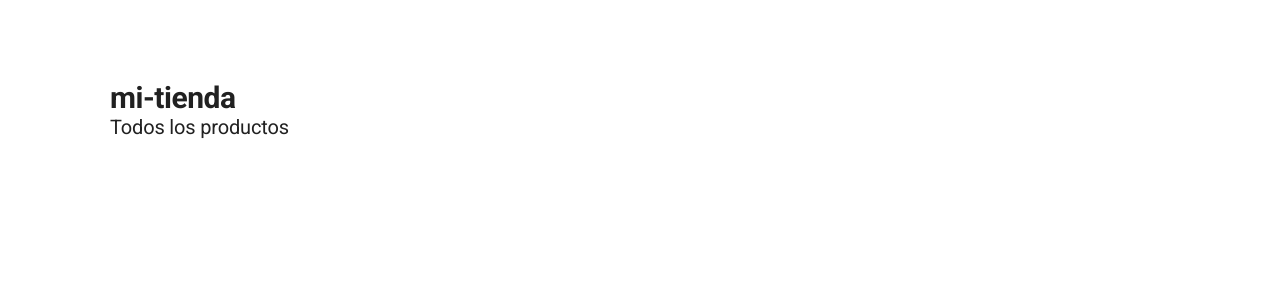
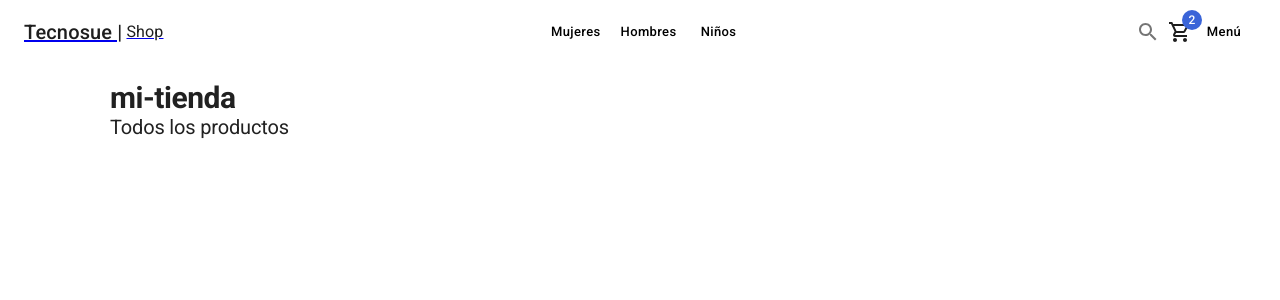
Before and after one commit to tecnosue/tecnosue-shop, a Next.js app: page / in a window 1280 px wide. Shown: the top 300 px of the page. Built offline with nearby package versions, Linux system fonts and the light colour scheme.

Commit message:
Componente Navbar.

```diff
--- a/components/layouts/ShopLayout.tsx
+++ b/components/layouts/ShopLayout.tsx
@@ -1,54 +1,50 @@
-import Head from 'next/head';
-import { FC } from 'react';
+import Head from "next/head";
+import { FC } from "react";
+import { Navbar } from '../ui';
 
 
 interface Props {
-    title: string;
-    pageDescription: string;
-    imageFullUrl?: string;
+  title: string;
+  pageDescription: string;
+  imageFullUrl?: string;
 }
 
-
-
-export const ShopLayout:FC = ({ children, title, pageDescription, imageFullurl }) => {
+export const ShopLayout: FC = ({
+  children,
+  title,
+  pageDescription,
+  imageFullurl,
+}) => {
   return (
     <>
       <Head>
-        <title>{ 'title' }</title>
+        <title>{"title"}</title>
 
-        <meta name="description" content={ pageDescription } />
+        <meta name="description" content={pageDescription} />
 
+        <meta name="og:title" content={title} />
+        <meta name="og:description" content={pageDescription} />
 
-            <meta name="og:title" content={ title } />
-            <meta name="og:description" content={ pageDescription } />
-
-            {
-                imageFullurl && (
-                    <meta name="og:image" content={ imageFullUrl } />
-                )
-            }
+        {imageFullurl && <meta name="og:image" content={imageFullUrl} />}
       </Head>
 
       <nav>
-        {/* TODO : NAVBAR */}
-
-
+        <Navbar />
       </nav>
       {/* TODO : SIDEBAR */}
 
-     <main style={{
-        margin: '80px',
-        maxWidth: '1440px',
-        padding: '0px 30px'
-     }}>
-        { children }
+      <main
+        style={{
+          margin: "80px",
+          maxWidth: "1440px",
+          padding: "0px 30px",
+        }}
+      >
+        {children}
+      </main>
 
-     </main>
-
-     {/* Footer */}
-     <footer>
-            {/* TODO: footer */}
-     </footer>
+      {/* Footer */}
+      <footer>{/* TODO: footer */}</footer>
     </>
   );
 };
--- /dev/null
+++ b/components/ui/Navbar.tsx
@@ -0,0 +1,66 @@
+import NextLink from "next/link";
+
+import {
+  AppBar,
+  Button,
+  Badge,
+  IconButton,
+  Link,
+  Toolbar,
+  Typography,
+  Box,
+} from "@mui/material";
+import { SearchOutlined, ShoppingCartOutlined } from "@mui/icons-material";
+
+export const Navbar = () => {
+  return (
+    <AppBar>
+      <Toolbar>
+        <NextLink href="/" passHref>
+          <Link display="flex" alignItems="center">
+            <Typography variant="h6">Tecnosue |</Typography>
+            <Typography sx={{ ml: 0.5 }}>Shop</Typography>
+          </Link>
+        </NextLink>
+
+        {/* Box flex={ 1 } -> ocupa el espacio que tiene disponible */}
+
+        <Box flex={1} />
+
+        <Box sx={{ display: { xs: "none", sm: "block" } }}>
+          <NextLink href="/category/men" passHref>
+            <Link>
+              <Button>Mujeres</Button>
+            </Link>
+          </NextLink>
+          <NextLink href="/category/men" passHref>
+            <Link>
+              <Button>Hombres</Button>
+            </Link>
+          </NextLink>
+          <NextLink href="/category/men" passHref>
+            <Link>
+              <Button>Niños</Button>
+            </Link>
+          </NextLink>
+        </Box>
+
+        <Box flex={1} />
+
+        <IconButton>
+          <SearchOutlined />
+        </IconButton>
+
+        <NextLink href="/cart" passHref>
+          <Link>
+            <Badge badgeContent={2} color="secondary">
+              <ShoppingCartOutlined />
+            </Badge>
+          </Link>
+        </NextLink>
+
+        <Button>Menú</Button>
+      </Toolbar>
+    </AppBar>
+  );
+};
--- /dev/null
+++ b/components/ui/index.ts
@@ -0,0 +1 @@
+export * from './Navbar';
--- a/themes/light-theme.ts
+++ b/themes/light-theme.ts
@@ -54,9 +54,12 @@
         variant: 'contained',
         size: 'small',
         disableElevation: true,
+
       },
       styleOverrides: {
         root: {
+          backgroundColor: 'white',
+          color:'black',
           textTransform: 'none',
           boxShadow: 'none',
           borderRadius: 10,
```
